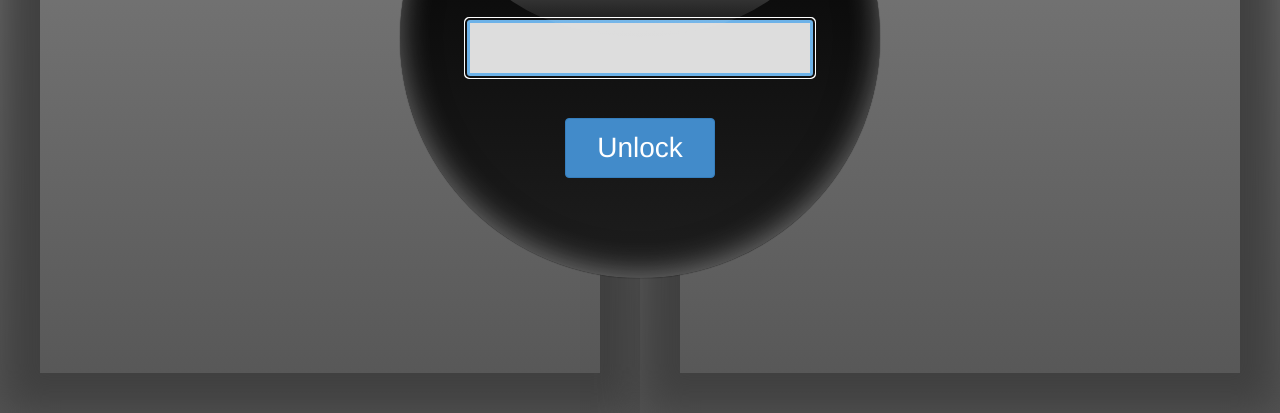
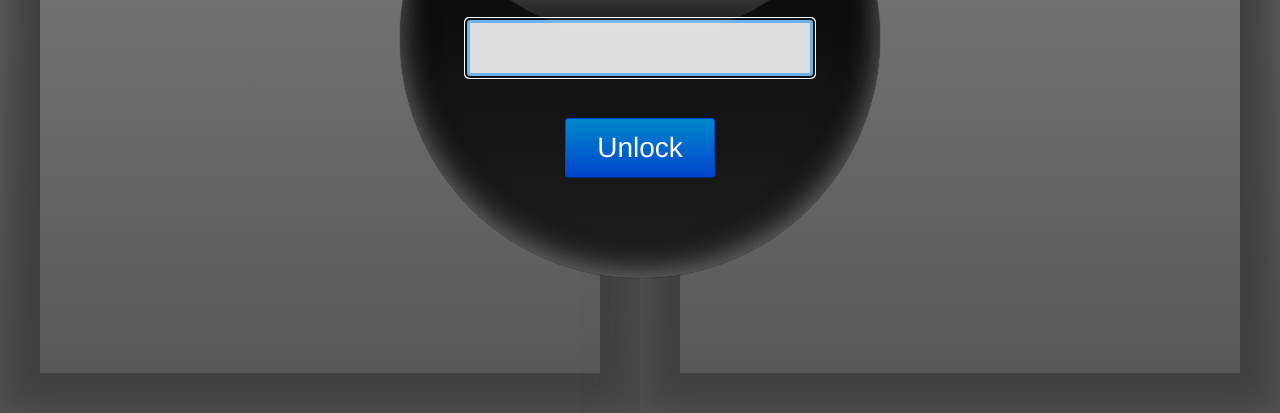
Before and after one commit to cryptosphere/cryptosphere, a plain HTML site: page webui/index.html in a window 1280 px wide. Shown: the part 387-800 px from the top of the page. Drawn offline with Linux system fonts and the light colour scheme; files that its build step writes are made by us from their sources; files whose address does not match are found by name.

Commit message:
Gradiate button

```diff
--- a/webui/css/password.css
+++ b/webui/css/password.css
@@ -109,6 +109,14 @@
   margin-top: 80px;
   margin-left: -75px;
   font-size: 2em;
+  background-color: #006dcc;
+  background-image: -moz-linear-gradient(top, #0088cc, #0044cc);
+  background-image: -webkit-gradient(linear, 0 0, 0 100%, from(#0088cc), to(#0044cc));
+  background-image: -webkit-linear-gradient(top, #0088cc, #0044cc);
+  background-image: -o-linear-gradient(top, #0088cc, #0044cc);
+  background-image: linear-gradient(to bottom, #0088cc, #0044cc);
+  background-repeat: repeat-x;
+  border-color: #0044cc #0044cc #002a80;
 }
 
 #passprompt {
```
